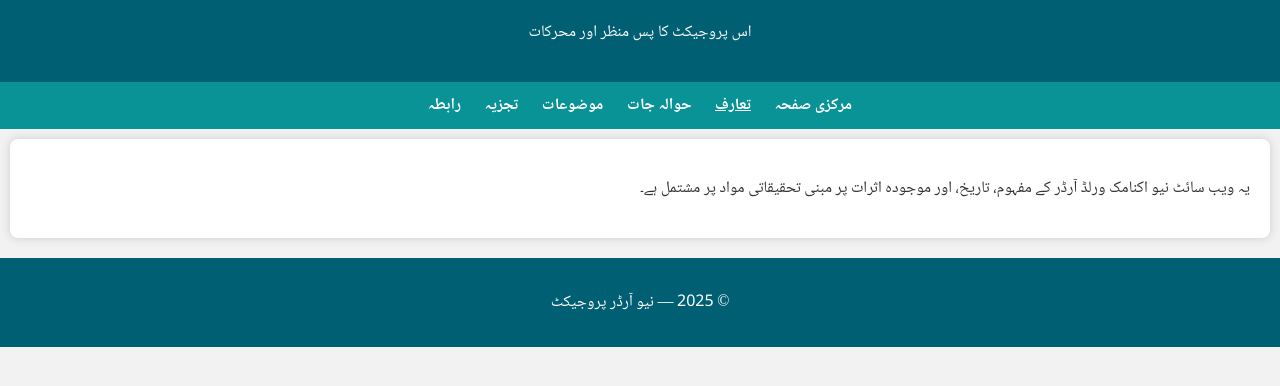
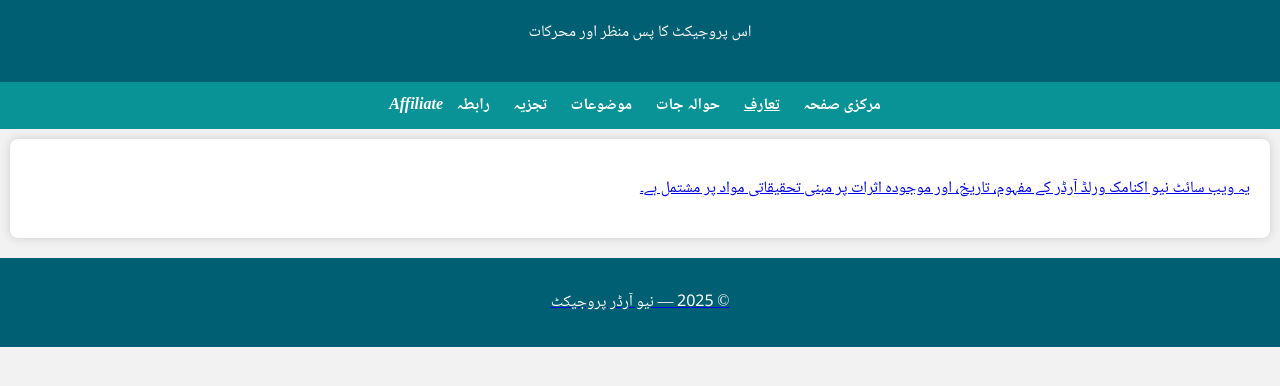
Before and after one commit to MannanSani/NeoOrder-, a plain HTML site: page about.html in a window 1280 px wide. Shown: the part 98-484 px from the top of the page. Drawn offline with Linux system fonts and the light colour scheme.

Commit message:
Update about.html
Update about.html

```diff
--- a/about.html
+++ b/about.html
@@ -19,6 +19,7 @@
       <li><a href="topics.html">موضوعات</a></li>
       <li><a href="analysis.html">تجزیہ</a></li>
       <li><a href="contact.html">رابطہ</a></li>
+      <i><a href="Affiliate.html">Affiliate</i>
     </ul>
   </nav>
   <main>
```
